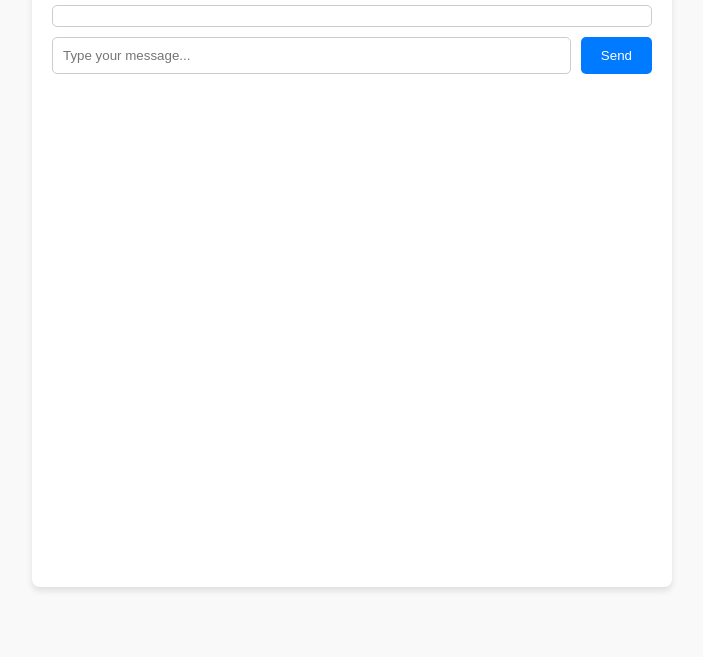
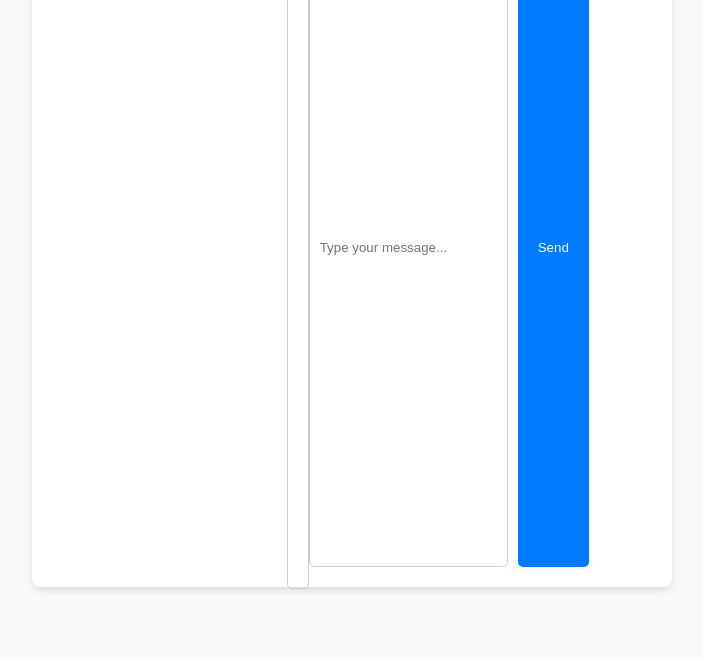
Before and after one commit to UlysseMirguet/Miam, a plain HTML site: page index.html in a window 1280 px wide. Shown: the part 143-800 px from the top of the page, without its empty margins (288-991 px from the left). Drawn offline with Linux system fonts and the light colour scheme.

Commit message:
Update index.html

```diff
--- a/index.html
+++ b/index.html
@@ -13,6 +13,7 @@
         }
 
         .container {
+            display: flex;
             height: 80vh;
             max-width: 600px;
             margin: 50px auto;
@@ -28,7 +29,7 @@
         }
 
         .chat-box {
-            height:max-content;
+            height: 100%;
             overflow-y: auto;
             border: 1px solid #ccc;
             border-radius: 5px;
```
